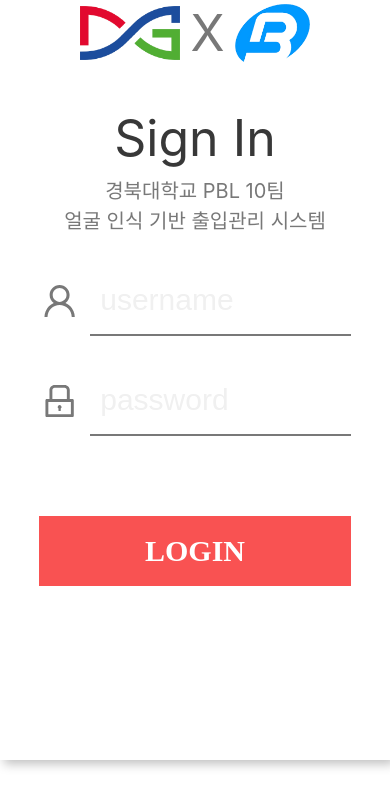
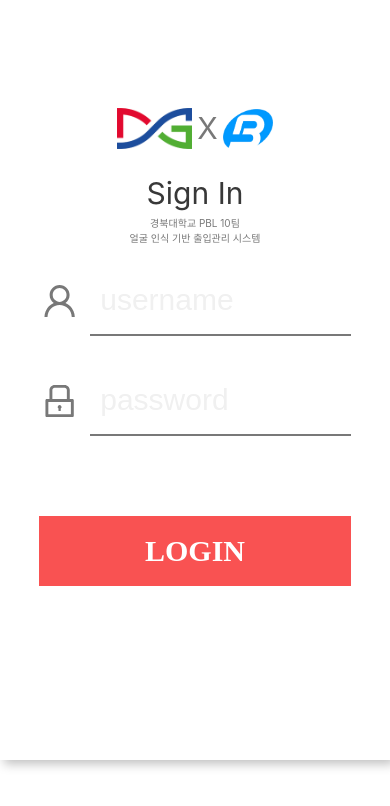
Before and after one commit to KNU-PBL/PBL-web, a React (Create React App) app: page / in a window 390 px wide. Shown: the top 806 px of the page. Built offline with nearby package versions, Linux system fonts and the light colour scheme; a web font is replaced by a local one.

Commit message:
style: 모바일 CSS 수정

```diff
--- a/src/components/access/AccessContent.js
+++ b/src/components/access/AccessContent.js
@@ -38,6 +38,9 @@ const AccessContentContainer = styled.div`
   padding: 20px;
   min-height: 100%;
   background-color: var(--background-color);
+  @media (max-width: 768px) {
+    padding: 10px;
+  }
 `;
 
 const AccessLogTitle = styled.div`
--- a/src/components/login/LoginTitle.js
+++ b/src/components/login/LoginTitle.js
@@ -29,17 +29,26 @@ const LoginTitleContainer = styled.div`
   align-items: center;
   flex-direction: column;
   padding: 30px;
+  @media (max-width: 768px) {
+    padding: 20px;
+  }
 `;
 
 const LoginTitleText = styled.div`
   color: var(--darkgray-color);
   font-size: 50px;
+  @media (max-width: 768px) {
+    font-size: 30px;
+  }
 `;
 
 const LoginDesc = styled.div`
   color: var(--gray-color);
   font-size: 20px;
   text-align: center;
+  @media (max-width: 768px) {
+    font-size: 10px;
+  }
 `;
 
 const ImageContainer = styled.div`
@@ -51,16 +60,27 @@ const ImageContainer = styled.div`
   color: var(--gray-color);
   gap: 10px;
   margin-bottom: 30px;
+  @media (max-width: 768px) {
+    font-size: 30px;
+    gap: 5px;
+    margin-bottom: 20px;
+  }
 `;
 
 const LoginImage1 = styled.img`
   width: 100px;
   height: auto;
+  @media (max-width: 768px) {
+    width: 75px;
+  }
 `;
 
 const LoginImage2 = styled.img`
   width: 75px;
   height: auto;
+  @media (max-width: 768px) {
+    width: 50px;
+  }
 `;
 
 export default LoginTitle;
--- a/src/components/unknwon/UnknownContent.js
+++ b/src/components/unknwon/UnknownContent.js
@@ -39,6 +39,9 @@ const UnknownContentContainer = styled.div`
   padding: 20px;
   min-height: 100%;
   background-color: var(--background-color);
+  @media (max-width: 768px) {
+    padding: 10px;
+  }
 `;
 
 const UnknownTitle = styled.div`
--- a/src/components/user/UserContent.js
+++ b/src/components/user/UserContent.js
@@ -41,6 +41,9 @@ const UserContentContainer = styled.div`
   padding: 20px;
   min-height: 100%;
   background-color: var(--background-color);
+  @media (max-width: 768px) {
+    padding: 10px;
+  }
 `;
 
 const UserListContinaer = styled.div`
```
